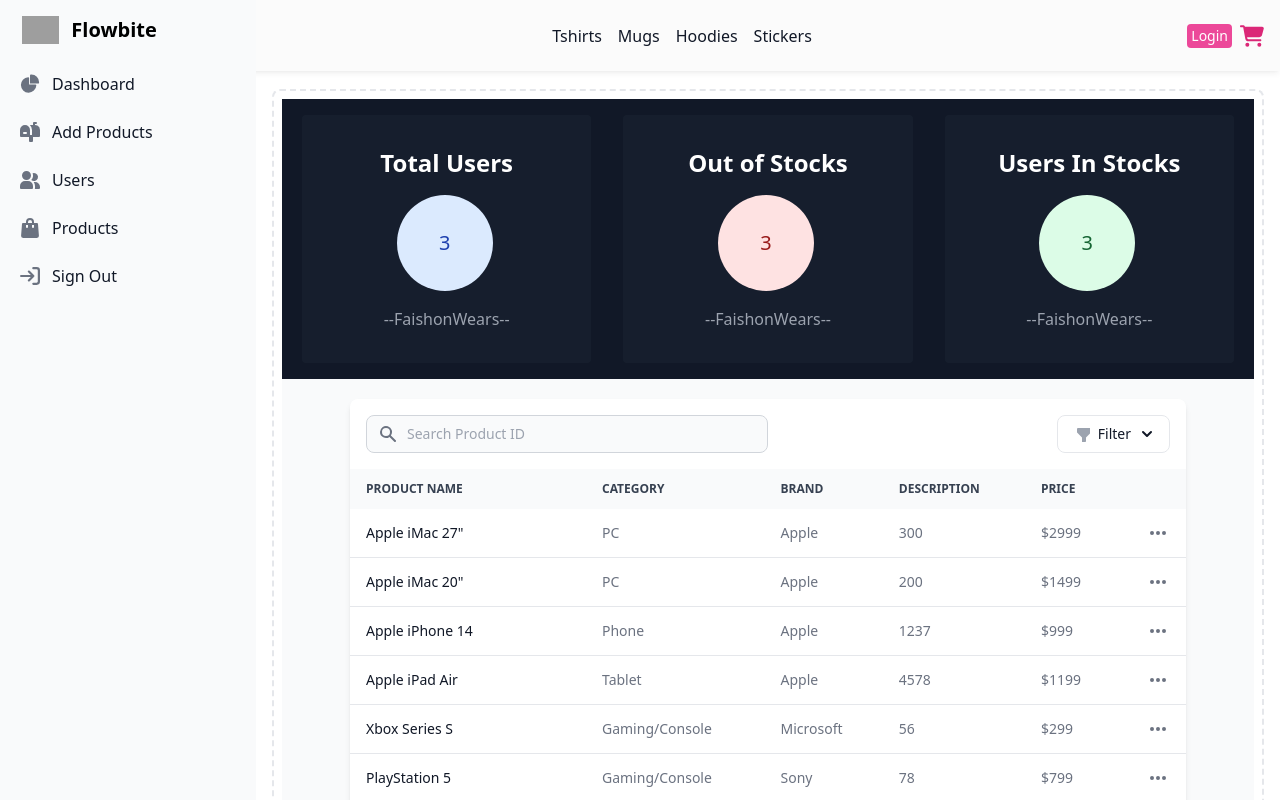
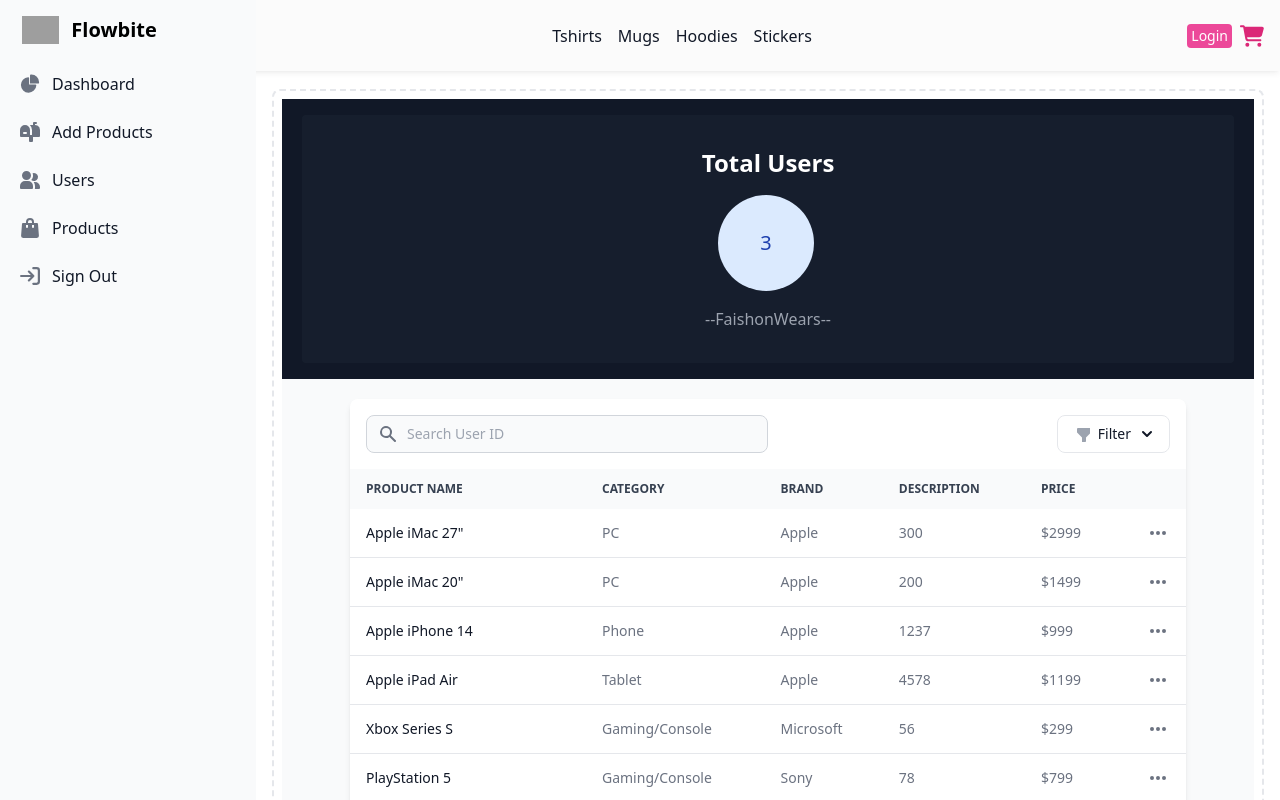
Before and after one commit to Laraib007/Ecommerce-NextJs-Project, a Next.js app: page /admin/users in a window 1280 px wide. Shown: the top 800 px of the page. Built offline with nearby package versions, Linux system fonts and the light colour scheme; grey boxes are pictures that could not be loaded.

Commit message:
Setting users page

```diff
--- a/src/pages/admin/users.js
+++ b/src/pages/admin/users.js
@@ -12,7 +12,7 @@ const Users = () => {
   <div class="container px-5 py-4 mx-auto">
 
     <div class="flex flex-wrap -m-4">
-      <div class="p-4 md:w-1/3 w-full">
+      <div class="p-4 md:w-1/1 w-full">
         <div class="h-full bg-gray-800 text-center bg-opacity-40 p-8 rounded">
 
          <h2 class="title-font font-bold text-2xl text-white">Total Users</h2>
@@ -25,32 +25,7 @@ const Users = () => {
           <h3>--FaishonWears--</h3>
         </div>
       </div>
-      <div class="p-4 md:w-1/3 w-full">
-        <div class="h-full bg-gray-800 text-center bg-opacity-40 p-8 rounded">
 
-         <h2 class="title-font font-bold text-2xl text-white">Out of Stocks</h2>
-          <a class="inline-flex items-center">
-
-            <span class="flex-grow flex flex-col pl-4">
-              <span class="inline-flex items-center justify-center w-24 h-24 mr-8 m-4 p-3 ms-3 text-sm font-medium text-red-800 bg-red-100 rounded-full dark:bg-red-900 text-xl dark:text-red-100">3</span>
-            </span>
-          </a>
-          <h3>--FaishonWears--</h3>
-        </div>
-      </div>
-      <div class="p-4 md:w-1/3 w-full">
-        <div class="h-full bg-gray-800 text-center bg-opacity-40 p-8 rounded">
-
-         <h2 class="title-font font-bold text-2xl text-white">Users In Stocks</h2>
-          <a class="inline-flex items-center">
-
-            <span class="flex-grow flex flex-col pl-4">
-              <span class="inline-flex items-center justify-center w-24 h-24 mr-8 m-4 p-3 ms-3 text-sm font-medium text-green-800 bg-green-100 rounded-full dark:bg-green-900 text-xl dark:text-green-100">3</span>
-            </span>
-          </a>
-          <h3>--FaishonWears--</h3>
-        </div>
-      </div>
     </div>
   </div>
 </section><section class="bg-gray-50 dark:bg-gray-900 p-3 sm:p-5">
@@ -60,14 +35,14 @@ const Users = () => {
             <div class="flex flex-col md:flex-row items-center justify-between space-y-3 md:space-y-0 md:space-x-4 p-4">
                 <div class="w-full md:w-1/2">
                     <form class="flex items-center">
-                        <label for="simple-search" class="sr-only">Search Product ID</label>
+                        <label for="simple-search" class="sr-only">Search User ID</label>
                         <div class="relative w-full">
                             <div class="absolute inset-y-0 left-0 flex items-center pl-3 pointer-events-none">
                                 <svg aria-hidden="true" class="w-5 h-5 text-gray-500 dark:text-gray-400" fill="currentColor" viewbox="0 0 20 20" xmlns="http://www.w3.org/2000/svg">
                                     <path fill-rule="evenodd" d="M8 4a4 4 0 100 8 4 4 0 000-8zM2 8a6 6 0 1110.89 3.476l4.817 4.817a1 1 0 01-1.414 1.414l-4.816-4.816A6 6 0 012 8z" clip-rule="evenodd" />
                                 </svg>
                             </div>
-                            <input type="text" id="simple-search" class="bg-gray-50 border border-gray-300 text-gray-900 text-sm rounded-lg focus:ring-primary-500 focus:border-primary-500 block w-full pl-10 p-2 dark:bg-gray-700 dark:border-gray-600 dark:placeholder-gray-400 dark:text-white dark:focus:ring-primary-500 dark:focus:border-primary-500" placeholder="Search Product ID" required=""/>
+                            <input type="text" id="simple-search" class="bg-gray-50 border border-gray-300 text-gray-900 text-sm rounded-lg focus:ring-primary-500 focus:border-primary-500 block w-full pl-10 p-2 dark:bg-gray-700 dark:border-gray-600 dark:placeholder-gray-400 dark:text-white dark:focus:ring-primary-500 dark:focus:border-primary-500" placeholder="Search User ID" required=""/>
                         </div>
                     </form>
                 </div>
```
